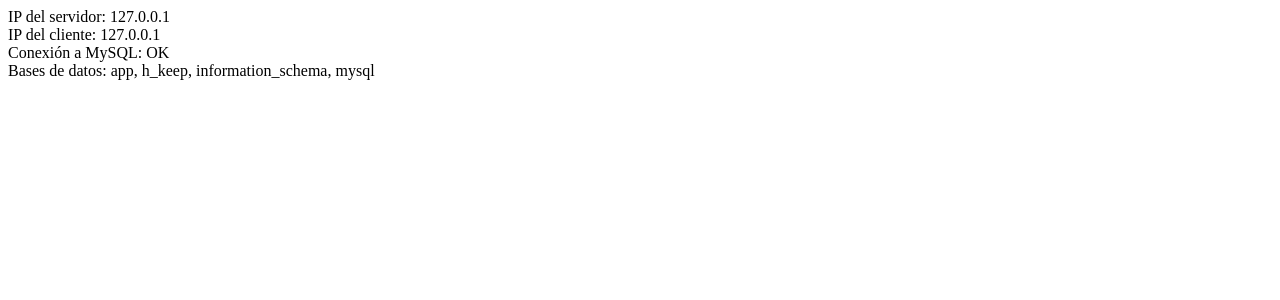
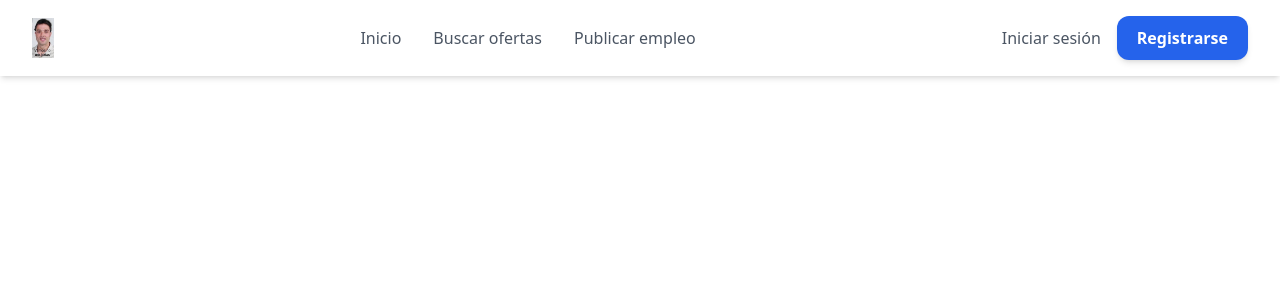
Before and after one commit to Socrampucela/TFG-DAW-2026, a PHP site: page /VIEWS/index.php in a window 1280 px wide. Shown: the top 300 px of the page. Run offline with PHP 8.4, Linux system fonts and the light colour scheme; some libraries are stand-ins or nearby versions.

Commit message:
Header hecho y logout creado

```diff
--- a/INCLUDES/header.php
+++ b/INCLUDES/header.php
@@ -1,18 +1,56 @@
-<nav class="flex items-center justify-between px-8 py-4 bg-white shadow-md">
+<?php
+if (session_status() === PHP_SESSION_NONE) {
+    session_start();
+}
+
+?>
+<head>
+    <script src="https://cdn.tailwindcss.com"></script>
+</head>
+
+<nav class="flex items-center justify-between px-8 py-4 bg-white shadow-md w-full">
     <div class="flex items-center">
-        <img src="../ASSETS/img/logo.jfif" alt="Logo" class="h-10 w-auto">
+        <a href="index.php">
+            <img src="../ASSETS/img/logo.jfif" alt="Logo" class="h-10 w-auto hover:opacity-80 transition">
+        </a>
     </div>
 
-    <div class="flex gap-8">
-        <h4 class="text-gray-600 hover:text-blue-600 cursor-pointer font-medium transition">Inicio</h4>
-        <h4 class="text-gray-600 hover:text-blue-600 cursor-pointer font-medium transition">Buscar ofertas</h4>
-        <h4 class="text-gray-600 hover:text-blue-600 cursor-pointer font-medium transition">Publicar empleo</h4>
+    <div class="hidden md:flex gap-8">
+        <a href="index.php" class="text-gray-600 hover:text-blue-600 font-medium transition-colors">Inicio</a>
+        <a href="ofertas.php" class="text-gray-600 hover:text-blue-600 font-medium transition-colors">Buscar ofertas</a>
+        <a href="publicar.php" class="text-gray-600 hover:text-blue-600 font-medium transition-colors">Publicar empleo</a>
     </div>
 
     <div class="flex items-center gap-4">
-        <h4 class="text-gray-600 hover:text-gray-900 cursor-pointer font-medium">Iniciar sesión</h4>
-        <h4 class="bg-blue-600 text-white px-5 py-2 rounded-lg hover:bg-blue-700 cursor-pointer transition shadow-sm">
-            Registro
-        </h4>
+        <?php if (isset($_SESSION['nombre'])): ?>
+            <div class="relative group">
+                <button class="flex items-center gap-2 focus:outline-none">
+                    <div class="w-10 h-10 bg-blue-100 rounded-full flex items-center justify-center border-2 border-transparent group-hover:border-blue-400 transition-all">
+                        <svg xmlns="http://www.w3.org/2000/svg" class="h-6 w-6 text-blue-600" fill="none" viewBox="0 0 24 24" stroke="currentColor">
+                            <path stroke-linecap="round" stroke-linejoin="round" stroke-width="2" d="M16 7a4 4 0 11-8 0 4 4 0 018 0zM12 14a7 7 0 00-7 7h14a7 7 0 00-7-7z" />
+                        </svg>
+                    </div>
+                    <span class="hidden sm:block text-sm font-medium text-gray-700">
+                        <?php echo htmlspecialchars($_SESSION['nombre'] ?? 'Mi Perfil'); ?>
+                    </span>
+                </button>
+
+                <div class="absolute right-0 mt-0 w-48 bg-white border border-gray-100 shadow-xl rounded-xl py-2 z-50 invisible group-hover:visible opacity-0 group-hover:opacity-100 transition-all duration-200 transform origin-top-right">
+                    <div class="px-4 py-2 border-bottom border-gray-50 text-xs text-gray-400 uppercase font-bold tracking-wider">
+                        Cuenta
+                    </div>
+                    <a href="perfil.php" class="block px-4 py-2 text-sm text-gray-700 hover:bg-blue-50 hover:text-blue-600 transition">Ver perfil</a>
+                    <a href="configuracion.php" class="block px-4 py-2 text-sm text-gray-700 hover:bg-blue-50 hover:text-blue-600 transition">Ajustes</a>
+                    <hr class="my-1 border-gray-100">
+                    <a href="../AUTH/logout.php" class="block px-4 py-2 text-sm text-red-600 hover:bg-red-50 font-semibold transition">Cerrar sesión</a>
+                </div>
+            </div>
+
+        <?php else: ?>
+            <a href="login.php" class="text-gray-600 hover:text-blue-600 font-medium transition">Iniciar sesión</a>
+            <a href="register.php" class="bg-blue-600 text-white px-5 py-2.5 rounded-xl font-bold hover:bg-blue-700 transition shadow-md hover:shadow-lg">
+                Registrarse
+            </a>
+        <?php endif; ?>
     </div>
 </nav>
--- a/VIEWS/index.php
+++ b/VIEWS/index.php
@@ -1,14 +1,2 @@
 <?php
-echo "IP del servidor: " . $_SERVER['SERVER_ADDR'] . "<br>";
-echo "IP del cliente: " . $_SERVER['REMOTE_ADDR'] . "<br>";
-
-try {
-    $conn = new PDO("mysql:host=localhost;charset=utf8mb4", 'root', '');
-    echo "Conexión a MySQL: OK<br>";
-
-    $dbs = $conn->query("SHOW DATABASES")->fetchAll(PDO::FETCH_COLUMN);
-    echo "Bases de datos: " . implode(', ', $dbs);
-
-} catch (PDOException $e) {
-    echo "Error: " . $e->getMessage();
-}
+include("../includes/header.php");
--- a/VIEWS/login.php
+++ b/VIEWS/login.php
@@ -1,4 +1,5 @@
 <?php
+include("../includes/header.php");
 $mensaje = '';
 $tipo_mensaje = '';
 
@@ -38,8 +39,7 @@ print($tipo_mensaje . " " . $mensaje);
 
    <!-- CSS del proyecto -->
    <link rel="stylesheet" href="../ASSETS/css/components.css">
-   <!-- (Opcional) si luego quieres ajustar algo específico de login -->
-   <!-- <link rel="stylesheet" href="../ASSETS/css/login.css"> -->
+
 
    <script src="https://challenges.cloudflare.com/turnstile/v0/api.js" async defer></script>
 </head>
```
Also changed, not shown: AUTH/logout.php (added, +13 -0 lines), VIEWS/register.php (+35 -23 lines), ASSETS/css/header.css (deleted).
